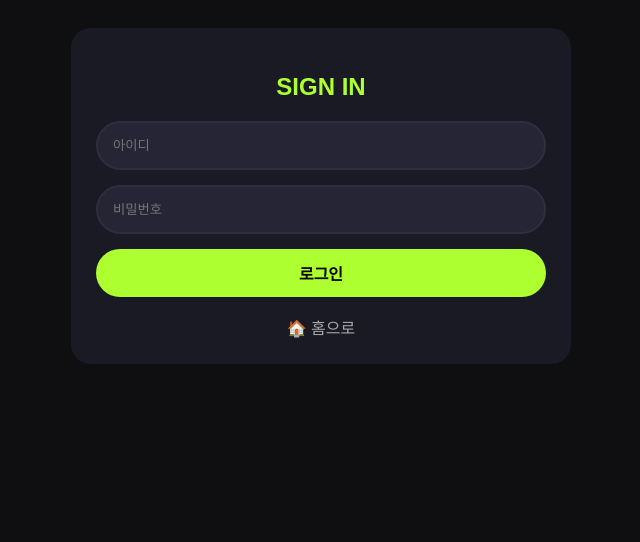
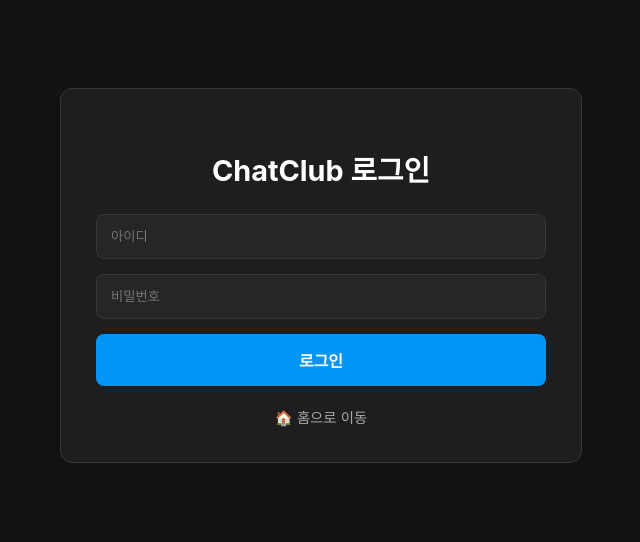
Before and after one commit to twinkelglue/App, a Flask app: page /login in a window 1280 px wide. Shown: the top 542 px of the page, without its empty margins (319-959 px from the left). Run offline with Flask 3, Linux system fonts and the light colour scheme; parts of the project's set-up code (start-up, migrations or seed data) failed here and were passed over; some libraries are stand-ins or nearby versions.

Commit message:
Update login.html

```diff
--- a/templates/login.html
+++ b/templates/login.html
@@ -3,23 +3,27 @@
 <head>
     <meta charset="UTF-8">
     <meta name="viewport" content="width=device-width, initial-scale=1.0">
-    <title>Login</title>
+    <title>ChatClub - 로그인</title>
     <style>
-        body { background-color: #0f0f12; color: #ffffff; font-family: 'Pretendard', sans-serif; padding: 20px; }
-        .container { max-width: 450px; margin: 0 auto; background: #1a1a24; padding: 25px; border-radius: 20px; text-align: center; }
-        input { width: 100%; padding: 15px; border: 2px solid #2e2e3e; border-radius: 25px; background: #252535; color: white; box-sizing: border-box; outline: none; margin-bottom: 15px; }
-        button { background: #adff2f; color: #000; border: none; padding: 12px; font-weight: bold; border-radius: 25px; cursor: pointer; width: 100%; font-size:1rem; }
+        body { background-color: #121212; color: #ffffff; font-family: '-apple-system', BlinkMacSystemFont, sans-serif; padding: 20px; }
+        .container { max-width: 450px; margin: 60px auto; background: #1e1e1e; padding: 35px; border-radius: 12px; border: 1px solid #363636; text-align: center; }
+        h2 { font-size: 1.8rem; margin-bottom: 25px; font-weight:700; }
+        input { width: 100%; padding: 14px; border: 1px solid #363636; border-radius: 8px; background: #262626; color: white; box-sizing: border-box; outline: none; margin-bottom: 15px; }
+        input:focus { border-color: #0095f6; }
+        button { background: #0095f6; color: white; border: none; padding: 14px; font-weight: bold; border-radius: 8px; cursor: pointer; width: 100%; font-size:1rem; }
+        button:hover { background: #1877f2; }
+        a { color:#a8a8a8; text-decoration:none; font-size:0.9rem; display:inline-block; margin-top:20px; }
     </style>
 </head>
 <body>
     <div class="container">
-        <h2 style="color:#adff2f;">SIGN IN</h2>
+        <h2>ChatClub 로그인</h2>
         <form method="post">
             <input type="text" name="username" placeholder="아이디" required>
             <input type="password" name="password" placeholder="비밀번호" required>
             <button type="submit">로그인</button>
         </form>
-        <br><a href="/" style="color:#aaa; text-decoration:none;">🏠 홈으로</a>
+        <a href="/">🏠 홈으로 이동</a>
     </div>
 </body>
 </html>
```
